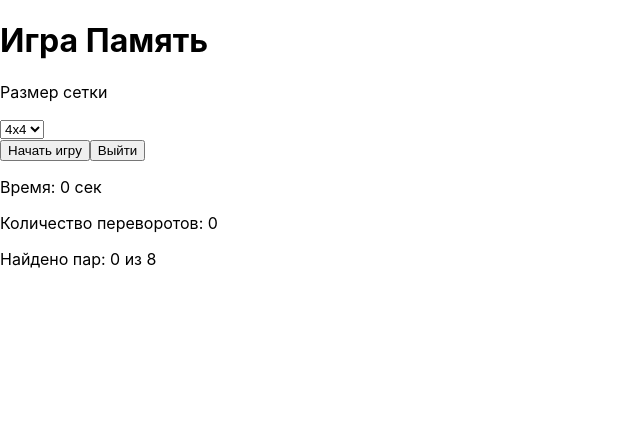
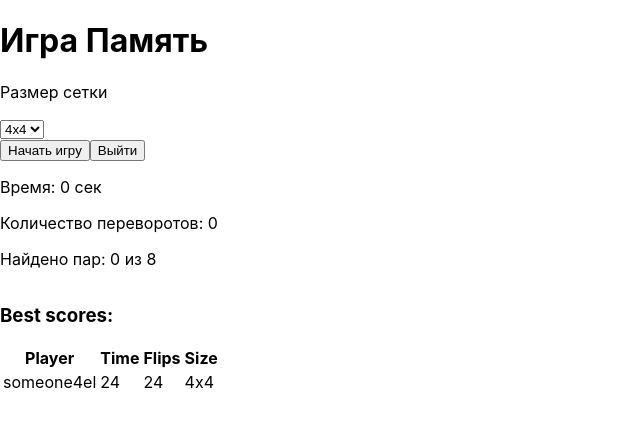
Before and after one commit to NoDanate/AngReact_Project, a React (Create React App) app in the folder prjct/: page / in a window 1280 px wide. Shown: the top 426 px of the page, without its empty margins (0-640 px from the left). Built offline with nearby package versions, Linux system fonts and the light colour scheme.

Commit message:
scores in progress

```diff
--- a/prjct/src/App.js
+++ b/prjct/src/App.js
@@ -31,7 +31,7 @@ function App() {
 
   const [logedIn, setLog] = useState(false);
 
-  const [username, SetUsername] = useState('');
+  const [username, SetUsername] = useState('visitor');
   const [password, setPassword] = useState('');
 
   const [gameTime, setGameTime] = useState(0);
@@ -107,7 +107,7 @@ function App() {
         setGameTime(gameTime => gameTime + 1);
       }, 1000);
     }
-    return () => clearInterval(timer);
+      return () => clearInterval(timer);
   }, [gameStarted, solved, cards]
   )
 
@@ -143,8 +143,42 @@ function App() {
               <div onClick = {() => handleCardClick(card.id)} key={card.id}  className={`card ${flipped.includes(card.id) || solved.includes(card.id) ? 'flipped' : ''}`}>
                 {flipped.includes(card.id) || solved.includes(card.id) ? card.emoji : '?'}
               </div>
+          ))}
+        </div>
 
-          ))}
+        {solved.length === cards.length && cards.length !== 0 &&(
+            <div className="GameOver">
+          <h2>Поздравляем, {username}!</h2>
+          <p>Вы завершили игру за {gameTime} секунд и {flips} ходов!</p>
+          <button onClick={initGame}>Играть снова</button>
+        </div>)}
+
+        <div className="high-scores">
+          <h3>Best scores:</h3>
+          <table>
+            <thead>
+
+                <th>Player</th>
+                <th>Time</th>
+                <th>Flips</th>
+                <th>Size</th>
+
+            </thead>
+            <tbody>
+              <tr>
+                <td>
+                  someone4el
+                </td>
+                <td>
+                  24
+                </td>
+                <td>
+                  24
+                </td>
+                <td>4x4</td>
+              </tr>
+            </tbody>
+          </table>
         </div>
       </div>
   );
```
